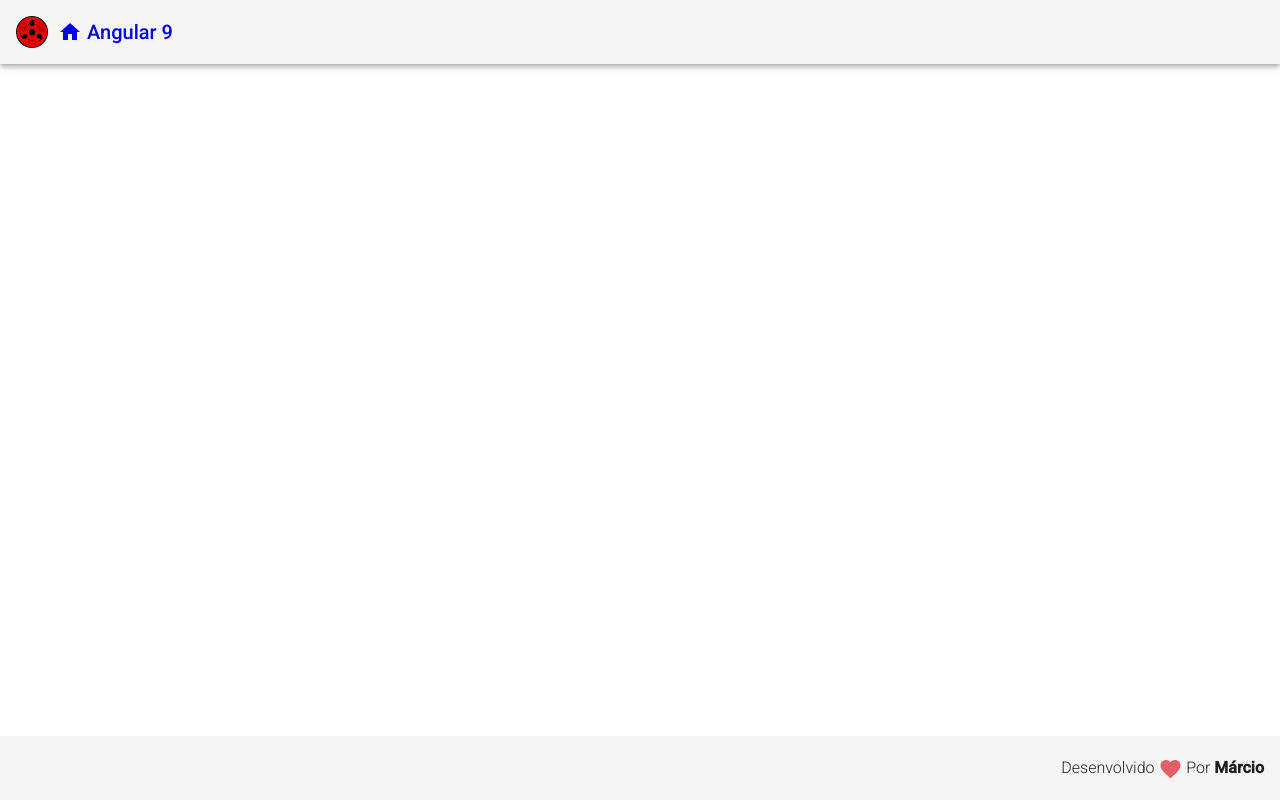
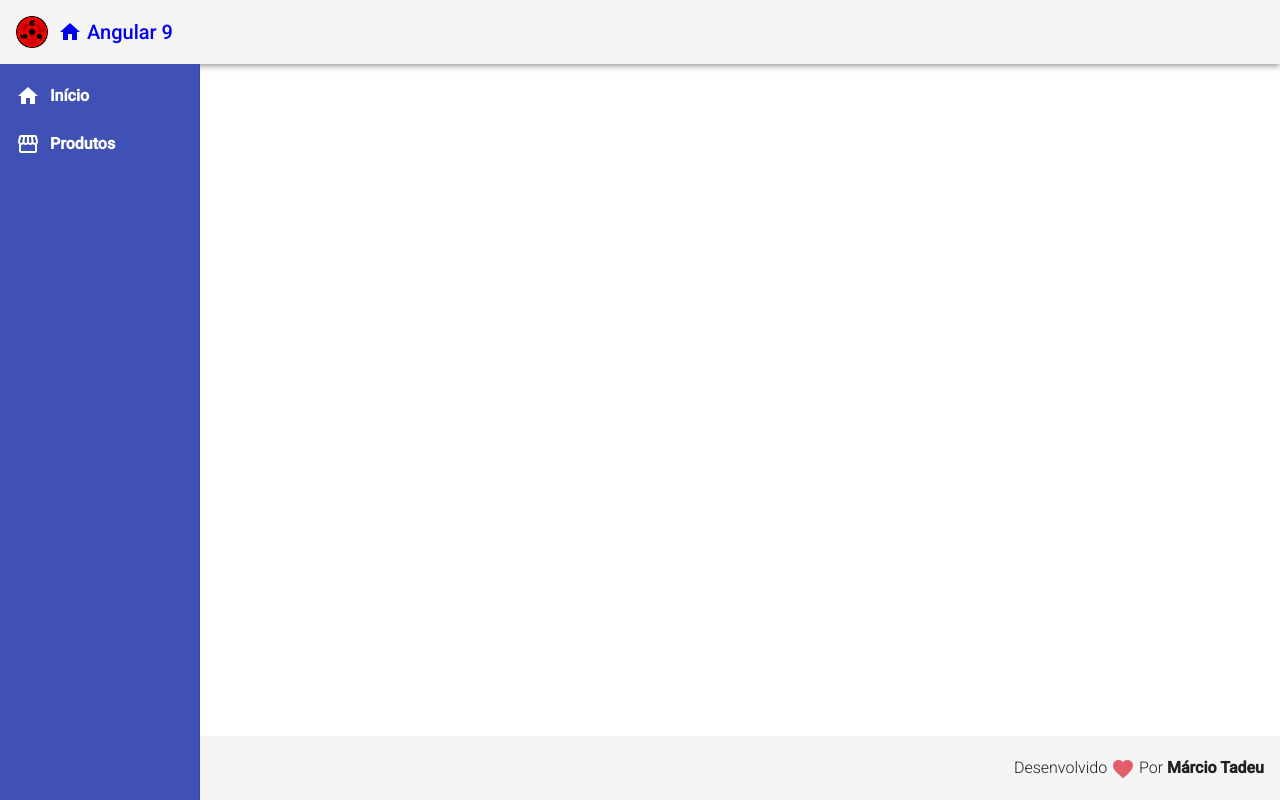
Before and after one commit to Marcio2016/angular-code3r, an Angular app: page / in a window 1280 px wide. Built offline with nearby package versions, Linux system fonts and the light colour scheme.

Commit message:
sidenav corrigido

```diff
--- a/src/app/app.component.ts
+++ b/src/app/app.component.ts
@@ -5,6 +5,5 @@ import { Component } from '@angular/core';
   templateUrl: 'app.component.html'
 })
 export class AppComponent {
-  nome = 'Marcio';
 
 }
--- a/src/app/components/template/footer/footer.component.html
+++ b/src/app/components/template/footer/footer.component.html
@@ -4,6 +4,6 @@
     <i class="material-icons red v-middle">
       favorite
     </i>
-    Por <strong>Márcio</strong>
+    Por <strong>{{nome}}</strong>
   </span>
 </mat-toolbar>
--- a/src/app/components/template/footer/footer.component.ts
+++ b/src/app/components/template/footer/footer.component.ts
@@ -5,11 +5,7 @@ import { Component, OnInit } from '@angular/core';
   templateUrl: './footer.component.html',
   styleUrls: ['./footer.component.css']
 })
-export class FooterComponent implements OnInit {
+export class FooterComponent  {
 
-  constructor() { }
-
-  ngOnInit(): void {
-  }
-
+  nome = 'Márcio Tadeu'
 }
--- a/src/app/components/template/nav/nav.component.css
+++ b/src/app/components/template/nav/nav.component.css
@@ -1,5 +1,5 @@
 .sidenav{
-  background-color: #3f51b5;
+  background-color: #3F51B5;
   width: 200px;
 }
 
--- a/src/app/components/template/nav/nav.component.html
+++ b/src/app/components/template/nav/nav.component.html
@@ -1,27 +1,6 @@
-<mat-sidenav-container class="example-container" >
-  <mat-sidenav opened mode="side" openedfixedInViewport="true" fixedTopGap="64" >
+<mat-sidenav-container class="container">
+  <mat-sidenav class="sidenav" mode='side' opened fixedInViewport="true" fixedTopGap="64" >
    <mat-nav-list class="nav-list">
-     <a mat-list-item>
-        <i class="material-icons">
-          home
-        </i>
-        Início
-      </a>
-      <a mat-list-item>
-        <i class="material-icons">
-          storefront
-        </i>
-        Produtos
-      </a>
-    </mat-nav-list>
-
-  </mat-sidenav>
-</mat-sidenav-container>
-
-
-<mat-sidenav-container class="container">
-  <mat-sidenav class="sidenav"  opened mode="side" openedfixedInViewport="false" fixedTopGap="64" >
-    <mat-nav-list class="nav-list">
      <a mat-list-item>
         <i class="material-icons">
           home
--- a/src/app/components/template/nav/nav.component.ts
+++ b/src/app/components/template/nav/nav.component.ts
@@ -1,15 +1,11 @@
-import { Component, OnInit } from '@angular/core';
+import { Component } from '@angular/core';
 
 @Component({
   selector: 'app-nav',
   templateUrl: './nav.component.html',
   styleUrls: ['./nav.component.css']
 })
-export class NavComponent implements OnInit {
+export class NavComponent{
 
-  constructor() { }
-
-  ngOnInit(): void {
-  }
 
 }
```
Also changed, not shown: src/app/app.module.ts (+5 -5 lines).
